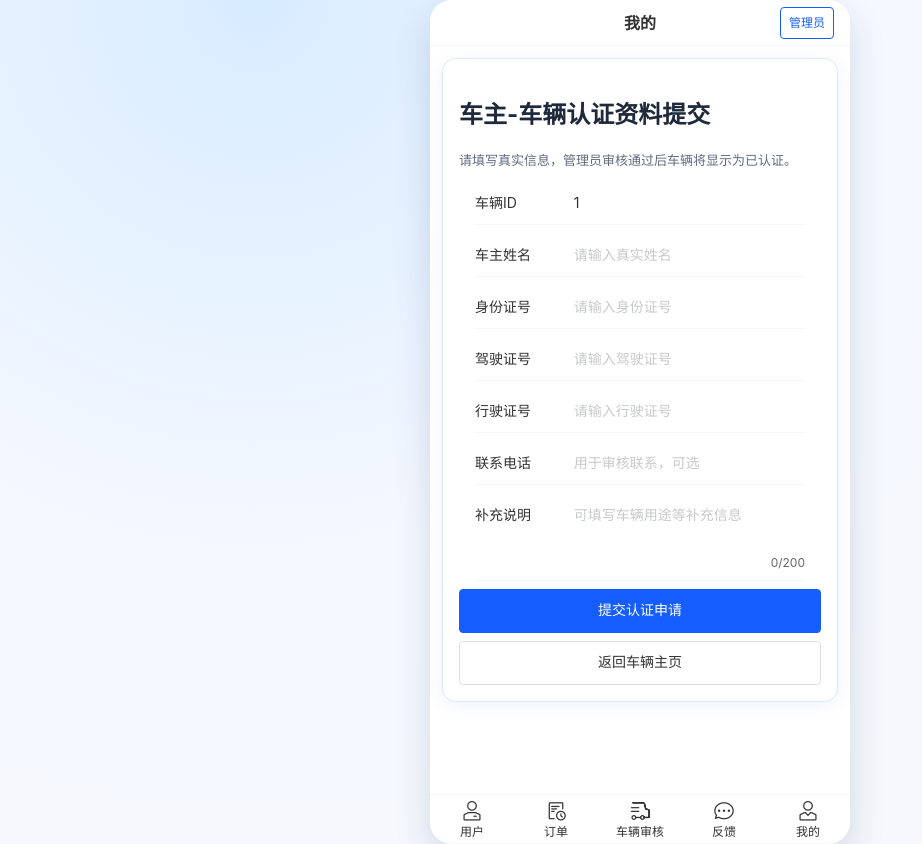
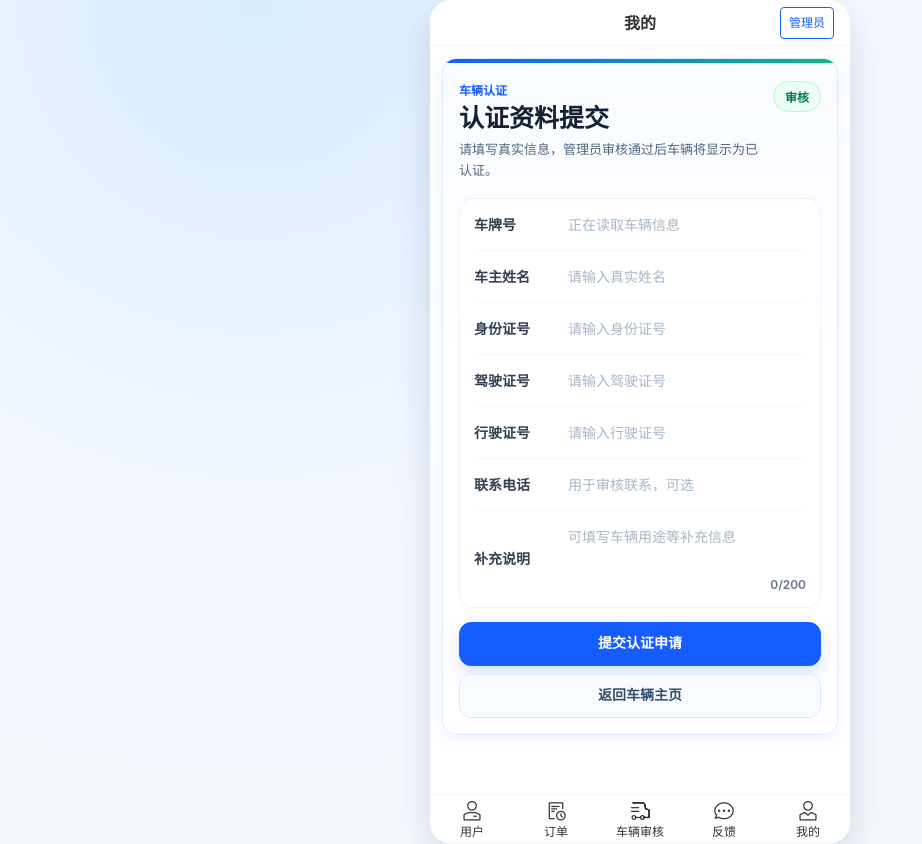
Before and after one commit to wxjjjjj/Software-project, a Vue app in the folder frontend/: page /me/vehicles/1/verify in a window 1280 px wide. Shown: the whole page, without its empty margins (0-922 px from the left). Built offline with nearby package versions, Linux system fonts and the light colour scheme; no server answers; sample sign-in values are in the browser's storage.

Commit message:
简单优化了下UI

```diff
--- a/frontend/src/views/owner/OwnerVehicleForm.vue
+++ b/frontend/src/views/owner/OwnerVehicleForm.vue
@@ -1,10 +1,17 @@
 <template>
   <div class="vehicle-form-page">
-    <section class="page-card">
-      <h2>{{ isEditing ? '车主-编辑车辆信息' : '车主-新增车辆' }}</h2>
-      <p class="hint">{{ isEditing ? '修改车辆信息后保存，便于接单时快速选择。' : '请填写车辆基础信息，提交后可在车辆主页继续管理。' }}</p>
+    <section class="page-card vehicle-editor-card">
+      <div class="form-head">
+        <div class="head-copy">
+          <div class="eyebrow">车辆资料</div>
+          <h2>{{ isEditing ? '编辑车辆信息' : '新增车辆' }}</h2>
+          <p class="hint">{{ isEditing ? '修改车辆信息后保存，便于接单时快速选择。' : '填写车辆基础信息，提交后可在车辆主页继续管理。' }}</p>
+        </div>
+        <div class="head-badge">{{ isEditing ? '编辑' : '新增' }}</div>
+      </div>
 
       <van-form @submit="onSubmit" class="vehicle-form">
+        <div class="form-fields">
           <van-field
             v-model.trim="form.plateNo"
             name="plateNo"
@@ -13,6 +20,7 @@
             :rules="[{ validator: plateValidator, message: '请输入规范车牌号，例如 沪A12345 或 沪AD12345' }]"
           />
 
+          <div class="model-field-wrap">
             <van-field
               v-model.trim="form.brand"
               name="brand"
@@ -33,6 +41,7 @@
                 {{ model }}
               </button>
             </div>
+          </div>
 
           <van-field
             v-model.trim="form.color"
@@ -50,12 +59,13 @@
             placeholder="4"
             :rules="[{ validator: seatValidator, message: '座位数请输入 2-9' }]"
           />
+        </div>
 
         <div class="form-actions">
-          <van-button plain type="default" block @click="goBack">返回车辆主页</van-button>
-          <van-button type="primary" native-type="submit" block :loading="submitting">
+          <van-button class="action-button action-button--primary" type="primary" native-type="submit" block :loading="submitting">
             {{ isEditing ? '保存修改' : '提交新增' }}
           </van-button>
+          <van-button class="action-button action-button--ghost" plain type="default" block @click="goBack">返回车辆主页</van-button>
         </div>
       </van-form>
     </section>
@@ -582,30 +592,126 @@ async function onSubmit() {
 .vehicle-form-page {
   display: grid;
   gap: 12px;
+  padding-bottom: 24px;
+}
+
+.vehicle-editor-card {
+  position: relative;
+  overflow: hidden;
+  padding: 0;
+  border-color: #dbeafe;
+  background: linear-gradient(180deg, #f8fbff 0%, #ffffff 44%);
+}
+
+.vehicle-editor-card::before {
+  content: '';
+  position: absolute;
+  inset: 0 0 auto;
+  height: 4px;
+  background: linear-gradient(90deg, #165dff 0%, #10b981 100%);
+}
+
+.form-head {
+  display: flex;
+  align-items: flex-start;
+  justify-content: space-between;
+  gap: 14px;
+  padding: 22px 16px 16px;
+}
+
+.head-copy {
+  min-width: 0;
+  display: grid;
+  gap: 6px;
+}
+
+.eyebrow {
+  color: #165dff;
+  font-size: 12px;
+  font-weight: 800;
+}
+
+h2 {
+  margin: 0;
+  color: #172033;
+  font-size: 25px;
+  line-height: 1.16;
 }
 
 .hint {
-  margin: 6px 0 12px;
-  color: #5f6c80;
+  margin: 0;
+  color: #52657d;
   font-size: 13px;
+  line-height: 1.65;
+}
+
+.head-badge {
+  flex: 0 0 auto;
+  display: inline-flex;
+  align-items: center;
+  justify-content: center;
+  min-width: 48px;
+  min-height: 30px;
+  padding: 6px 10px;
+  border-radius: 999px;
+  border: 1px solid #bfdbfe;
+  background: #eff6ff;
+  color: #165dff;
+  font-size: 12px;
+  font-weight: 800;
 }
 
 .vehicle-form {
   display: grid;
-  gap: 8px;
+  gap: 14px;
+  padding: 0 16px 16px;
+}
+
+.form-fields {
+  overflow: hidden;
+  border: 1px solid #edf2fb;
+  border-radius: 14px;
+  background: #fff;
+}
+
+.form-fields :deep(.van-cell) {
+  align-items: center;
+  padding: 14px 14px;
+  background: transparent;
+}
+
+.form-fields :deep(.van-field__label) {
+  width: 82px;
+  color: #334155;
+  font-weight: 700;
+}
+
+.form-fields :deep(.van-field__control) {
+  color: #172033;
+  font-weight: 600;
+}
+
+.form-fields :deep(.van-field__control::placeholder) {
+  color: #a8b6c8;
+  font-weight: 500;
+}
+
+.model-field-wrap {
+  position: relative;
 }
 
 .model-suggestions {
   display: flex;
   flex-wrap: wrap;
   gap: 8px;
-  padding: 0 4px 4px;
+  padding: 0 14px 14px 98px;
+  background: #fff;
 }
 
 .model-chip {
   border: 1px solid #dbe6ff;
   border-radius: 999px;
-  background: #f4f7ff;
+  background: #f8fbff;
   color: #165dff;
   font-size: 12px;
   padding: 6px 10px;
@@ -617,8 +723,37 @@ async function onSubmit() {
 }
 
 .form-actions {
-  margin-top: 10px;
   display: grid;
   gap: 8px;
 }
+
+.action-button {
+  height: 44px;
+  border-radius: 12px;
+  font-weight: 700;
+}
+
+.action-button--primary {
+  box-shadow: 0 8px 18px rgba(22, 93, 255, 0.18);
+}
+
+.action-button--ghost {
+  color: #33506f;
+  background: #f8fbff;
+  border-color: #dbeafe;
+}
+
+@media (max-width: 360px) {
+  .form-head {
+    flex-direction: column;
+  }
+
+  .head-badge {
+    align-self: flex-start;
+  }
+
+  .model-suggestions {
+    padding-left: 14px;
+  }
+}
 </style>
--- a/frontend/src/views/owner/OwnerVehicleVerify.vue
+++ b/frontend/src/views/owner/OwnerVehicleVerify.vue
@@ -1,23 +1,30 @@
 <template>
   <div class="verify-page">
-    <section class="page-card">
-      <h2>车主-车辆认证资料提交</h2>
+    <section class="page-card verify-card">
+      <div class="form-head">
+        <div class="head-copy">
+          <div class="eyebrow">车辆认证</div>
+          <h2>认证资料提交</h2>
           <p class="hint">请填写真实信息，管理员审核通过后车辆将显示为已认证。</p>
+        </div>
+        <div class="head-badge">审核</div>
+      </div>
 
       <van-form @submit="onSubmit" class="verify-form">
         <van-notice-bar
           v-if="currentVehiclePending"
+          class="pending-notice"
           type="warning"
           text="该车辆认证正在审核，无法提交新的认证"
         />
 
+        <div class="form-fields">
           <van-field
-          v-model.trim="form.vehicleId"
-          name="vehicleId"
-          label="车辆ID"
-          placeholder="请输入需要认证的车辆ID"
-          :readonly="readonlyVehicleId"
-          :rules="[{ validator: vehicleIdValidator, message: '请输入合法车辆ID' }]"
+            :model-value="displayPlateNo"
+            name="plateNo"
+            label="车牌号"
+            placeholder="正在读取车辆信息"
+            readonly
           />
 
           <van-field
@@ -71,8 +78,11 @@
             show-word-limit
             placeholder="可填写车辆用途等补充信息"
           />
+        </div>
 
+        <div class="form-actions">
           <van-button
+            class="action-button action-button--primary"
             type="primary"
             native-type="submit"
             block
@@ -82,9 +92,10 @@
             {{ currentVehiclePending ? '该车辆认证正在审核' : '提交认证申请' }}
           </van-button>
 
-        <van-button plain type="default" block @click="goBackToVehicles">
+          <van-button class="action-button action-button--ghost" plain type="default" block @click="goBackToVehicles">
             返回车辆主页
           </van-button>
+        </div>
       </van-form>
     </section>
   </div>
@@ -106,8 +117,6 @@ const routeVehicleId = computed(() => {
   return id || null
 })
 
-const readonlyVehicleId = computed(() => routeVehicleId.value !== null)
-
 const form = reactive({
   vehicleId: routeVehicleId.value ?? null,
   owner_name: '',
@@ -120,6 +129,7 @@ const form = reactive({
 
 const currentVehicle = computed(() => vehicles.value.find((item) => String(item.vehicleId) === String(form.vehicleId)))
 const currentVehiclePending = computed(() => currentVehicle.value?.verifyStatus === 'pending')
+const displayPlateNo = computed(() => currentVehicle.value?.plateNo || '')
 
 function normalizeVerified(value) {
   if (typeof value === 'boolean') return value
@@ -135,6 +145,7 @@ function normalizeVerified(value) {
 function normalizeVehicle(item) {
   return {
     vehicleId: item.vehicleId ?? item.vehicle_id ?? item.id,
+    plateNo: String(item.plateNo ?? item.plate_no ?? '').toUpperCase(),
     verified: normalizeVerified(item.verified),
     verifyStatus: String(item.verifyStatus ?? item.verify_status ?? '').toLowerCase()
   }
@@ -204,16 +215,148 @@ onMounted(loadVehicles)
 .verify-page {
   display: grid;
   gap: 12px;
+  padding-bottom: 24px;
+}
+
+.verify-card {
+  position: relative;
+  overflow: hidden;
+  padding: 0;
+  border-color: #dbeafe;
+  background: linear-gradient(180deg, #f8fbff 0%, #ffffff 44%);
+}
+
+.verify-card::before {
+  content: '';
+  position: absolute;
+  inset: 0 0 auto;
+  height: 4px;
+  background: linear-gradient(90deg, #165dff 0%, #10b981 100%);
+}
+
+.form-head {
+  display: flex;
+  align-items: flex-start;
+  justify-content: space-between;
+  gap: 14px;
+  padding: 22px 16px 16px;
+}
+
+.head-copy {
+  min-width: 0;
+  display: grid;
+  gap: 6px;
+}
+
+.eyebrow {
+  color: #165dff;
+  font-size: 12px;
+  font-weight: 800;
+}
+
+h2 {
+  margin: 0;
+  color: #172033;
+  font-size: 25px;
+  line-height: 1.16;
 }
 
 .hint {
-  margin: 6px 0 12px;
-  color: #5f6c80;
+  margin: 0;
+  color: #52657d;
   font-size: 13px;
+  line-height: 1.65;
+}
+
+.head-badge {
+  flex: 0 0 auto;
+  display: inline-flex;
+  align-items: center;
+  justify-content: center;
+  min-width: 48px;
+  min-height: 30px;
+  padding: 6px 10px;
+  border-radius: 999px;
+  border: 1px solid #bbf7d0;
+  background: #ecfdf5;
+  color: #047857;
+  font-size: 12px;
+  font-weight: 800;
 }
 
 .verify-form {
   display: grid;
+  gap: 14px;
+  padding: 0 16px 16px;
+}
+
+.pending-notice {
+  border-radius: 12px;
+  overflow: hidden;
+}
+
+.form-fields {
+  overflow: hidden;
+  border: 1px solid #edf2fb;
+  border-radius: 14px;
+  background: #fff;
+}
+
+.form-fields :deep(.van-cell) {
+  align-items: center;
+  padding: 14px 14px;
+  background: transparent;
+}
+
+.form-fields :deep(.van-field__label) {
+  width: 82px;
+  color: #334155;
+  font-weight: 700;
+}
+
+.form-fields :deep(.van-field__control) {
+  color: #172033;
+  font-weight: 600;
+}
+
+.form-fields :deep(.van-field__control::placeholder) {
+  color: #a8b6c8;
+  font-weight: 500;
+}
+
+.form-fields :deep(.van-field__word-limit) {
+  color: #64748b;
+  font-weight: 600;
+}
+
+.form-actions {
+  display: grid;
   gap: 8px;
 }
+
+.action-button {
+  height: 44px;
+  border-radius: 12px;
+  font-weight: 700;
+}
+
+.action-button--primary {
+  box-shadow: 0 8px 18px rgba(22, 93, 255, 0.18);
+}
+
+.action-button--ghost {
+  color: #33506f;
+  background: #f8fbff;
+  border-color: #dbeafe;
+}
+
+@media (max-width: 360px) {
+  .form-head {
+    flex-direction: column;
+  }
+
+  .head-badge {
+    align-self: flex-start;
+  }
+}
 </style>
```
Lines whose indentation alone changed are shown as unchanged.
